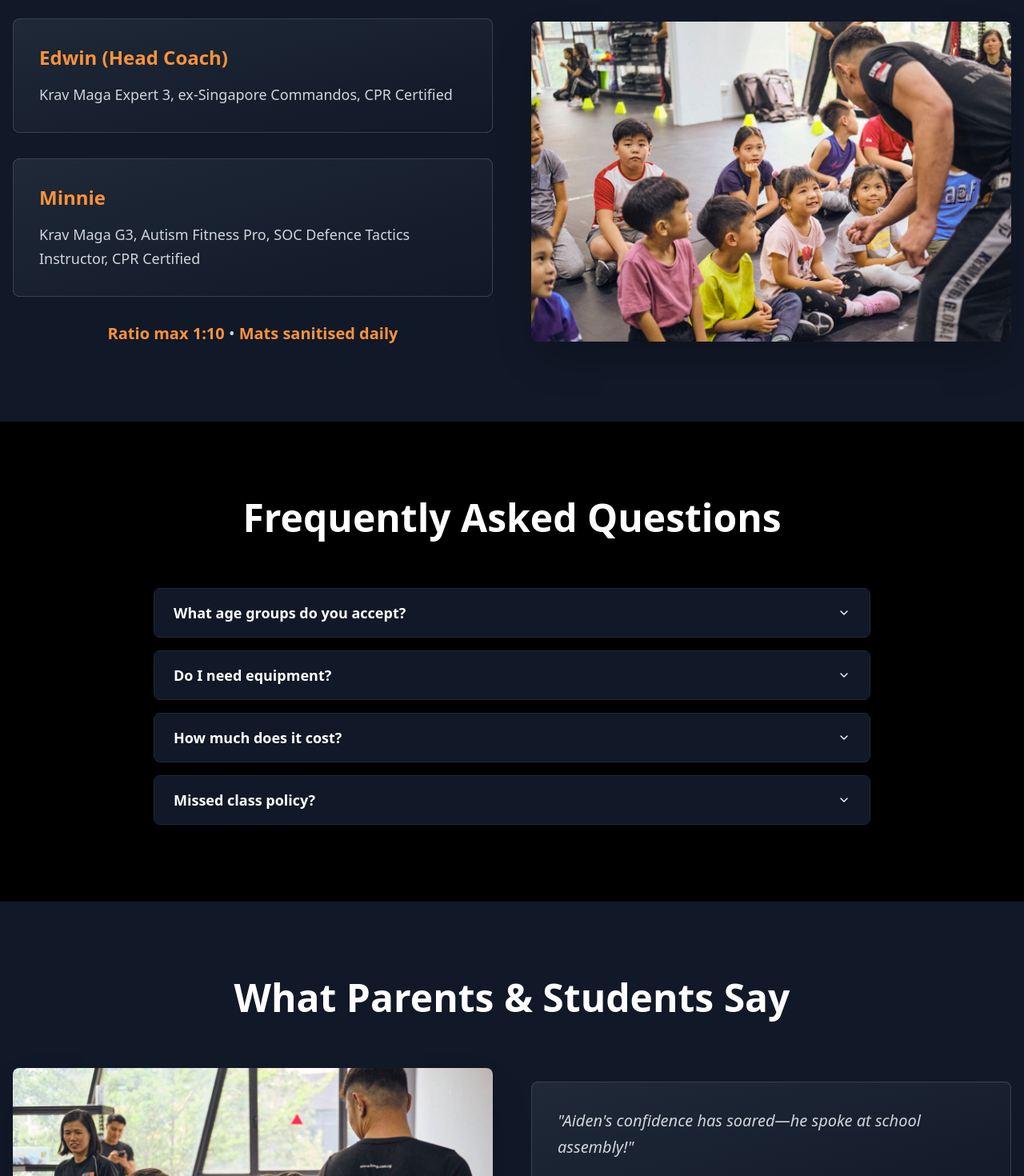
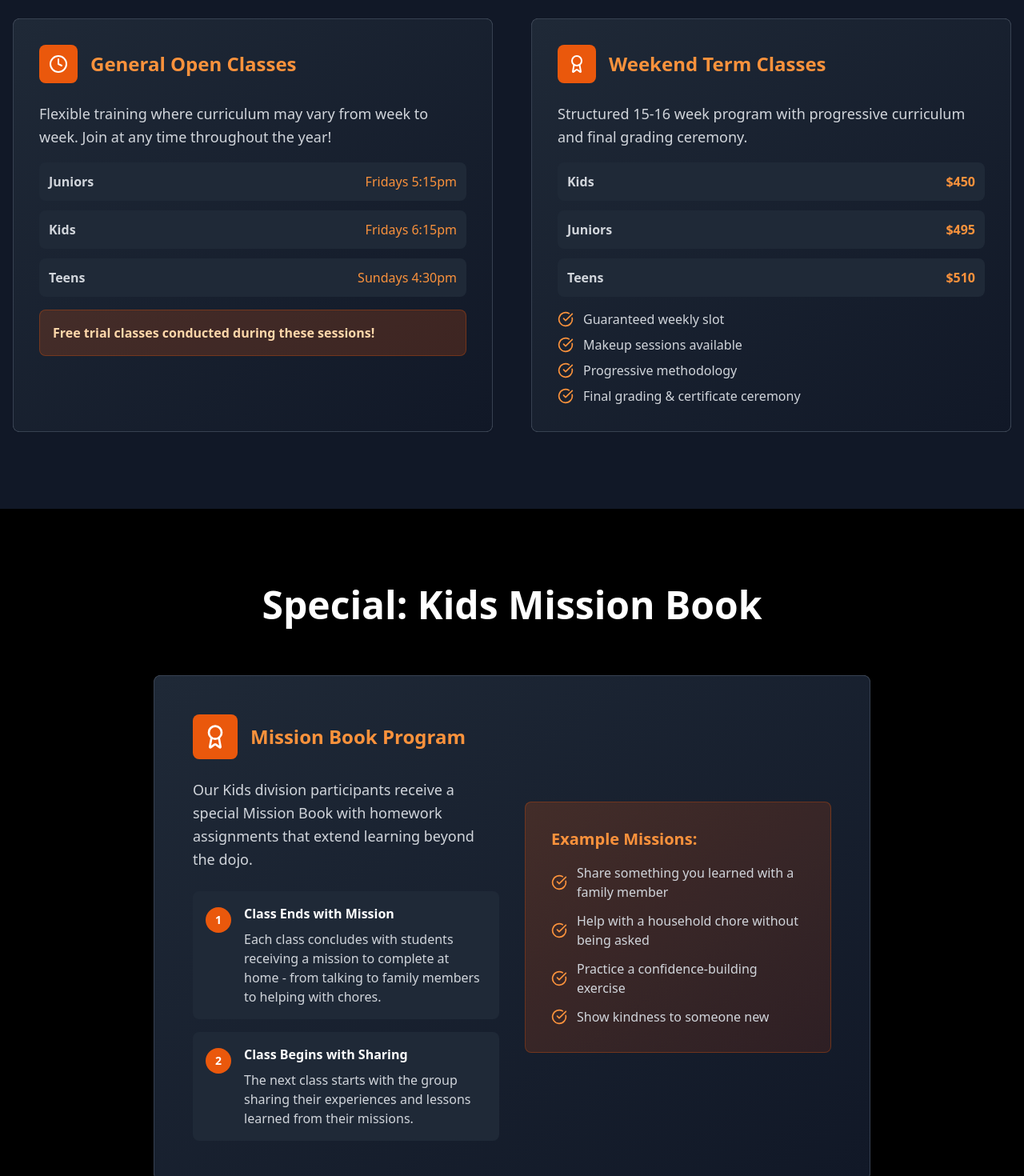
Before and after one commit to ecent/kravist-website-main, a React (Vite) app: page /programs/youth/learn-more in a window 1280 px wide. Shown: the part 2580-4050 px from the top of the page at 80% size. Built offline with nearby package versions, Linux system fonts and the light colour scheme.

Commit message:
Add Youth Program details
Added information about the two training options for the Youth Program, including class schedules, term structure, pricing, and details about the "homework" assignments.

```diff
--- a/src/pages/YouthLearnMore.tsx
+++ b/src/pages/YouthLearnMore.tsx
@@ -162,6 +162,170 @@ const YouthLearnMore = () => {
           </div>
         </section>
 
+        {/* Training Options */}
+        <section className="py-16 lg:py-24 bg-gray-900">
+          <div className="container mx-auto px-4">
+            <h2 className="text-3xl md:text-4xl lg:text-5xl font-bold text-center mb-16 text-white">
+              Two Ways to Train
+            </h2>
+            <div className="grid lg:grid-cols-2 gap-12 max-w-7xl mx-auto">
+              {/* General Open Classes */}
+              <Card className="bg-gradient-to-br from-gray-800 to-gray-900 border-gray-700 text-white">
+                <CardContent className="p-8">
+                  <div className="flex items-center gap-4 mb-6">
+                    <div className="p-3 bg-orange-600 rounded-lg">
+                      <Clock className="h-6 w-6 text-white" />
+                    </div>
+                    <h3 className="font-bold text-2xl text-orange-400">General Open Classes</h3>
+                  </div>
+                  <div className="space-y-4 text-gray-300">
+                    <p className="text-lg leading-relaxed">
+                      Flexible training where curriculum may vary from week to week. Join at any time throughout the year!
+                    </p>
+                    <div className="space-y-3">
+                      <div className="flex justify-between items-center p-3 bg-gray-800 rounded-lg">
+                        <span className="font-semibold">Juniors</span>
+                        <span className="text-orange-400">Fridays 5:15pm</span>
+                      </div>
+                      <div className="flex justify-between items-center p-3 bg-gray-800 rounded-lg">
+                        <span className="font-semibold">Kids</span>
+                        <span className="text-orange-400">Fridays 6:15pm</span>
+                      </div>
+                      <div className="flex justify-between items-center p-3 bg-gray-800 rounded-lg">
+                        <span className="font-semibold">Teens</span>
+                        <span className="text-orange-400">Sundays 4:30pm</span>
+                      </div>
+                    </div>
+                    <div className="mt-6 p-4 bg-orange-600/20 border border-orange-600/30 rounded-lg">
+                      <p className="text-orange-200 font-semibold">Free trial classes conducted during these sessions!</p>
+                    </div>
+                  </div>
+                </CardContent>
+              </Card>
+
+              {/* Weekend Term Classes */}
+              <Card className="bg-gradient-to-br from-gray-800 to-gray-900 border-gray-700 text-white">
+                <CardContent className="p-8">
+                  <div className="flex items-center gap-4 mb-6">
+                    <div className="p-3 bg-orange-600 rounded-lg">
+                      <Award className="h-6 w-6 text-white" />
+                    </div>
+                    <h3 className="font-bold text-2xl text-orange-400">Weekend Term Classes</h3>
+                  </div>
+                  <div className="space-y-4 text-gray-300">
+                    <p className="text-lg leading-relaxed">
+                      Structured 15-16 week program with progressive curriculum and final grading ceremony.
+                    </p>
+                    <div className="space-y-3">
+                      <div className="flex justify-between items-center p-3 bg-gray-800 rounded-lg">
+                        <span className="font-semibold">Kids</span>
+                        <span className="text-orange-400 font-bold">$450</span>
+                      </div>
+                      <div className="flex justify-between items-center p-3 bg-gray-800 rounded-lg">
+                        <span className="font-semibold">Juniors</span>
+                        <span className="text-orange-400 font-bold">$495</span>
+                      </div>
+                      <div className="flex justify-between items-center p-3 bg-gray-800 rounded-lg">
+                        <span className="font-semibold">Teens</span>
+                        <span className="text-orange-400 font-bold">$510</span>
+                      </div>
+                    </div>
+                    <div className="space-y-2 mt-6">
+                      <div className="flex items-center gap-3">
+                        <CheckCircle className="h-5 w-5 text-orange-400" />
+                        <span>Guaranteed weekly slot</span>
+                      </div>
+                      <div className="flex items-center gap-3">
+                        <CheckCircle className="h-5 w-5 text-orange-400" />
+                        <span>Makeup sessions available</span>
+                      </div>
+                      <div className="flex items-center gap-3">
+                        <CheckCircle className="h-5 w-5 text-orange-400" />
+                        <span>Progressive methodology</span>
+                      </div>
+                      <div className="flex items-center gap-3">
+                        <CheckCircle className="h-5 w-5 text-orange-400" />
+                        <span>Final grading & certificate ceremony</span>
+                      </div>
+                    </div>
+                  </div>
+                </CardContent>
+              </Card>
+            </div>
+          </div>
+        </section>
+
+        {/* Mission Book for Kids */}
+        <section className="py-16 lg:py-24 bg-black">
+          <div className="container mx-auto px-4">
+            <h2 className="text-3xl md:text-4xl lg:text-5xl font-bold text-center mb-16 text-white">
+              Special: Kids Mission Book
+            </h2>
+            <div className="max-w-4xl mx-auto">
+              <Card className="bg-gradient-to-br from-gray-800 to-gray-900 border-gray-700 text-white">
+                <CardContent className="p-8 lg:p-12">
+                  <div className="grid lg:grid-cols-2 gap-8 items-center">
+                    <div>
+                      <div className="flex items-center gap-4 mb-6">
+                        <div className="p-3 bg-orange-600 rounded-lg">
+                          <Award className="h-8 w-8 text-white" />
+                        </div>
+                        <h3 className="font-bold text-2xl text-orange-400">Mission Book Program</h3>
+                      </div>
+                      <p className="text-lg text-gray-300 leading-relaxed mb-6">
+                        Our Kids division participants receive a special Mission Book with homework assignments that extend learning beyond the dojo.
+                      </p>
+                      <div className="space-y-4">
+                        <div className="flex items-start gap-4 p-4 bg-gray-800 rounded-lg">
+                          <div className="w-8 h-8 bg-orange-600 text-white rounded-full flex items-center justify-center font-bold text-sm flex-shrink-0 mt-1">
+                            1
+                          </div>
+                          <div>
+                            <h4 className="font-semibold text-white mb-2">Class Ends with Mission</h4>
+                            <p className="text-gray-300">Each class concludes with students receiving a mission to complete at home - from talking to family members to helping with chores.</p>
+                          </div>
+                        </div>
+                        <div className="flex items-start gap-4 p-4 bg-gray-800 rounded-lg">
+                          <div className="w-8 h-8 bg-orange-600 text-white rounded-full flex items-center justify-center font-bold text-sm flex-shrink-0 mt-1">
+                            2
+                          </div>
+                          <div>
+                            <h4 className="font-semibold text-white mb-2">Class Begins with Sharing</h4>
+                            <p className="text-gray-300">The next class starts with the group sharing their experiences and lessons learned from their missions.</p>
+                          </div>
+                        </div>
+                      </div>
+                    </div>
+                    <div className="relative">
+                      <div className="bg-gradient-to-br from-orange-600/20 to-orange-800/20 p-8 rounded-lg border border-orange-600/30">
+                        <h4 className="font-bold text-xl text-orange-400 mb-4">Example Missions:</h4>
+                        <ul className="space-y-3 text-gray-300">
+                          <li className="flex items-center gap-3">
+                            <CheckCircle className="h-5 w-5 text-orange-400 flex-shrink-0" />
+                            <span>Share something you learned with a family member</span>
+                          </li>
+                          <li className="flex items-center gap-3">
+                            <CheckCircle className="h-5 w-5 text-orange-400 flex-shrink-0" />
+                            <span>Help with a household chore without being asked</span>
+                          </li>
+                          <li className="flex items-center gap-3">
+                            <CheckCircle className="h-5 w-5 text-orange-400 flex-shrink-0" />
+                            <span>Practice a confidence-building exercise</span>
+                          </li>
+                          <li className="flex items-center gap-3">
+                            <CheckCircle className="h-5 w-5 text-orange-400 flex-shrink-0" />
+                            <span>Show kindness to someone new</span>
+                          </li>
+                        </ul>
+                      </div>
+                    </div>
+                  </div>
+                </CardContent>
+              </Card>
+            </div>
+          </div>
+        </section>
+
         {/* Safety & Instructor Credentials */}
         <section className="py-16 lg:py-24 bg-gray-900">
           <div className="container mx-auto px-4">
@@ -270,10 +434,10 @@ const YouthLearnMore = () => {
             </h2>
             <div className="max-w-3xl mx-auto mb-12">
               <p className="text-xl text-gray-300 mb-6">
-                <strong className="text-orange-400">Classes:</strong> Sat & Sun 10/11 AM • Wed 5 PM • Fri 5 PM
+                <strong className="text-orange-400">General Classes:</strong> Flexible drop-in training • <strong className="text-orange-400">Term Classes:</strong> Structured 15-16 week programs
               </p>
               <p className="text-xl text-gray-300 mb-8">
-                <strong className="text-orange-400">Term length:</strong> 17 weeks • Fees from S$___ / term
+                <strong className="text-orange-400">Term Pricing:</strong> Kids $450 • Juniors $495 • Teens $510
               </p>
               <div className="flex flex-col sm:flex-row gap-6 justify-center">
                 <Button variant="outline" className="border-orange-600 text-orange-400 hover:bg-orange-600 hover:text-white text-lg px-6 py-3" asChild>
```
